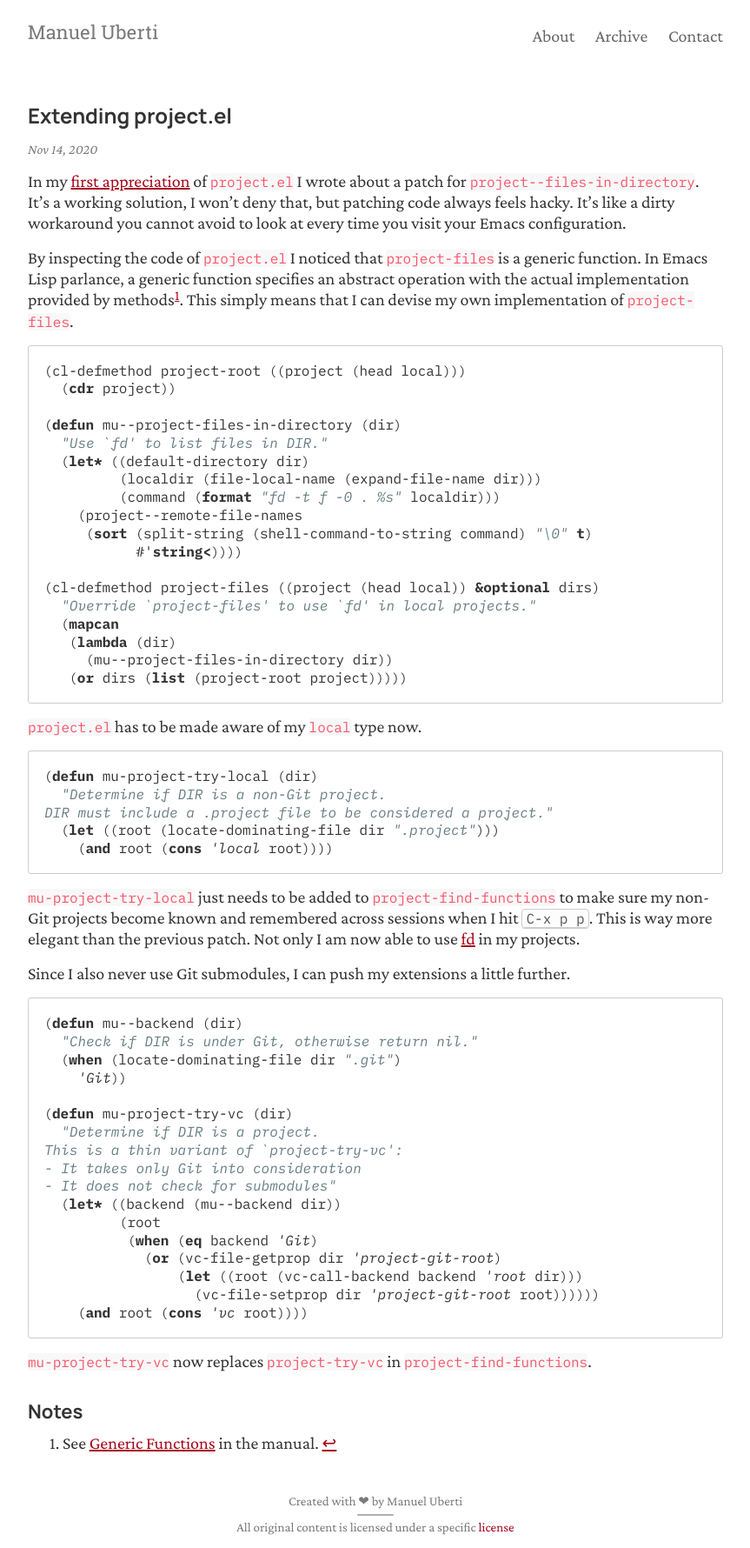
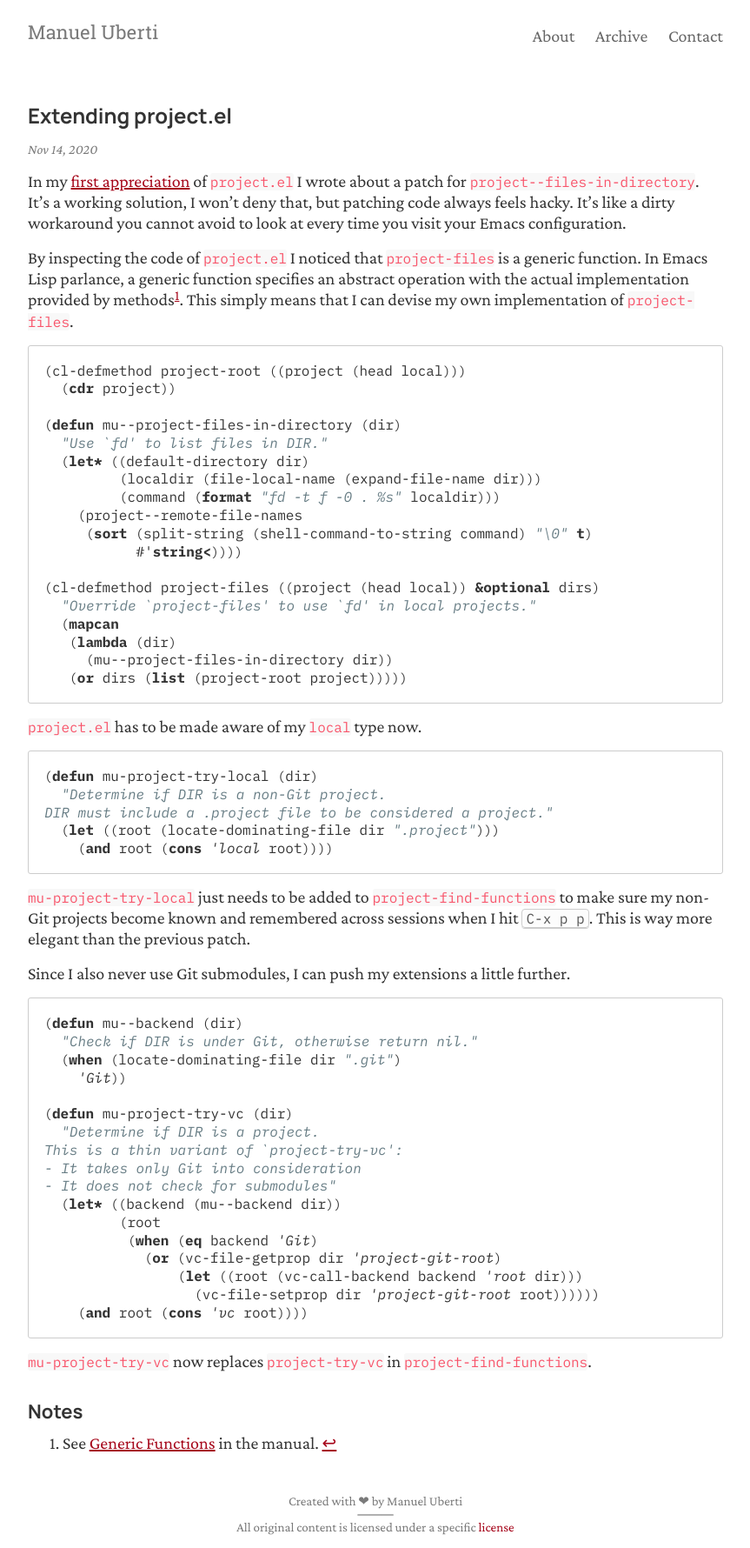
Before and after one commit to manuel-uberti/manuel-uberti.github.io, a Jekyll site: the page built from _posts/2020-11-14-extending-project.md, in a window 1280 px wide. Shown: the whole page at 87% size, without its empty margins (208-1071 px from the left). Built offline with Jekyll 4.4.1, drawn with Linux system fonts in a browser that asks for light colours.

Commit message:
Remove extra phrase

```diff
--- a/_posts/2020-11-14-extending-project.md
+++ b/_posts/2020-11-14-extending-project.md
@@ -49,8 +49,7 @@ DIR must include a .project file to be considered a project."
 
 `mu-project-try-local` just needs to be added to `project-find-functions` to
 make sure my non-Git projects become known and remembered across sessions when
-I hit <kbd>C-x p p</kbd>. This is way more elegant than the previous patch. Not
-only I am now able to use [fd](https://github.com/sharkdp/fd) in my projects.
+I hit <kbd>C-x p p</kbd>. This is way more elegant than the previous patch.
 
 Since I also never use Git submodules, I can push my extensions a little further.
 
```
